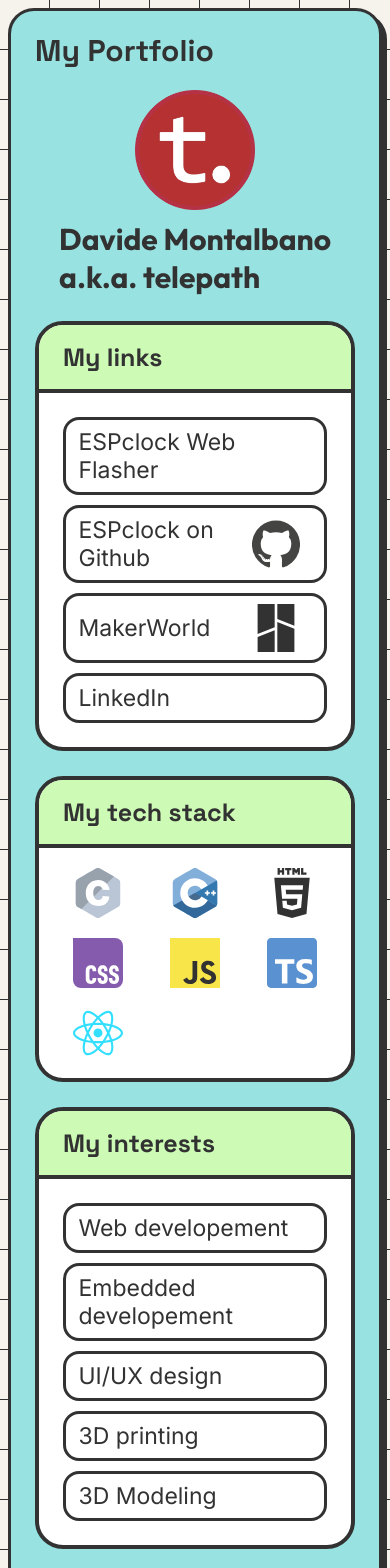
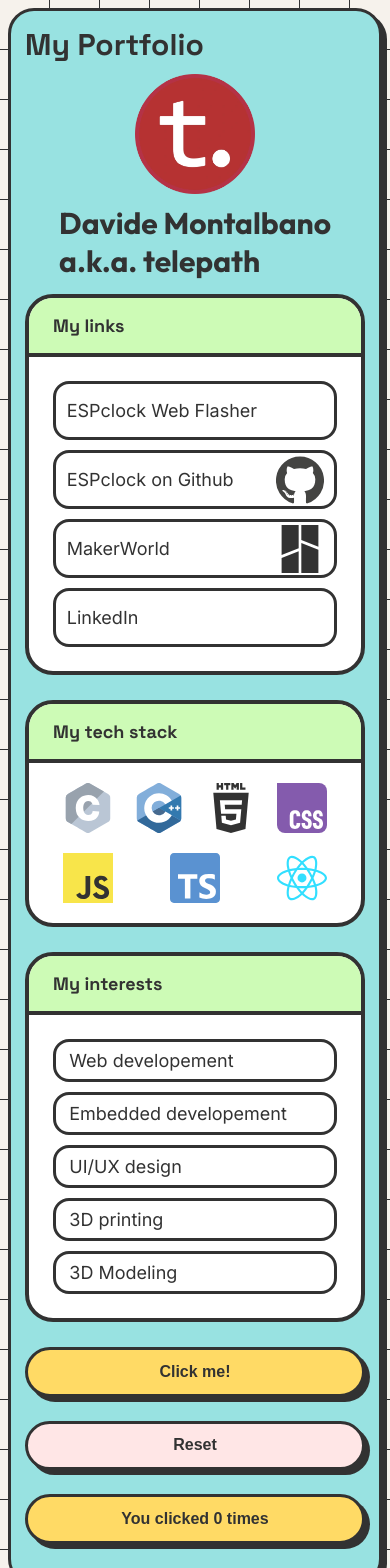
Before and after one commit to telepath9/Portfolio, a React (Vite) app: page / in a window 390 px wide. Shown: the top 1568 px of the page. Built offline with nearby package versions, Linux system fonts and the light colour scheme.

Commit message:
aesthetic fixes

```diff
--- a/index.html
+++ b/index.html
@@ -7,9 +7,8 @@
     <link rel="icon" type="image/png" sizes="16x16" href="./assets/favicon-16x16.png">-->
     <!--<link rel="manifest" href="/site.webmanifest">-->
     <link rel="icon" type="image/svg+xml" href="/favicon-16x16.png">
+    <meta name="viewport" content="width=device-width, initial-scale=1.0, maximum-scale=1.0, user-scalable=no" />
 
-
-    <meta name="viewport" content="width=device-width, initial-scale=1.0" />
     <title>Portfolio</title>
     <!--Space Grotesk font-->
     <link rel="preconnect" href="https://fonts.googleapis.com">
--- a/src/App.css
+++ b/src/App.css
@@ -4,7 +4,7 @@
   max-width: 452px;
   margin: 0px auto;
 
-  padding: 0px 24px;
+  padding: 20px 24px;
   border-radius: 26px;
   background: #7FDBDA;
   border: 3px solid #000;
@@ -30,14 +30,22 @@
   font-optical-sizing: auto;
   font-weight: 700;
   font-style: normal;
-
+  margin: 0px 0px 10px 0px;
+  /*border-radius: 24px;
+  border: solid black 4px;
+  padding: 20px;*/
 }
 
 #double_avatar{
   display: flex;
+
   /*justify-content: space-between;*/
   justify-content: space-evenly;
   flex-wrap: wrap;
+  margin: 0px 0px 14px 0px;
+  /*border-radius: 24px;
+  border: solid black 4px;
+  padding: 10px;*/
   /*background: #f5f0e8;*/
   /*text-align: center;*/
 }
@@ -57,7 +65,7 @@
   border-bottom: solid black 4px;
   padding: 16px 24px;
   font-family: "Space Grotesk", sans-serif;
-  font-size:  25px;
+  font-size: 1.5625rem; /*25px;*/
   font-optical-sizing: auto;
   font-weight: 700;
   font-style: normal;
@@ -71,8 +79,9 @@
   border-radius: 28px;
 
   border: solid black 4px;
-  margin: 25px 0px 0px 0px;
-    background: #ffffff;
+  margin: 0px 0px 25px 0px;
+  background: #ffffff;
+  z-index: 0;
 
 }
 
@@ -94,9 +103,11 @@
 }
 
 .linkIcons{
-  margin: 0px 12px 0px 0px;
+  /*margin: 0px 12px 0px 0px;*/
+  margin: 0px;
   height: 48px;
   width: 48px;
+  z-index: 1;
 }
 
 
@@ -111,6 +122,11 @@
    background: #ffffff00;
 }*/
 
+@keyframes expand{
+  from {padding: 0px min(1.2rem, 3%) 0px 0px;}
+  to {padding: 0.8rem min(1.2rem, 3%) 0.8rem 0.8rem;}
+}
+
 .singleLink{
   display: flex;
   justify-content: space-between;
@@ -122,16 +138,24 @@
   /*border-radius: 8px;*/
   margin: 10px 24px;
   /*padding: min(20px, 3.5%) min(24px, 4%);*/
-  padding: 0.5rem min(1.5rem, 4%);
-  /*cursor: pointer;*/
+  /*padding: 0.5rem min(1.5rem, 4%); <--- latest */
+
+  padding: 0px min(1.2rem, 3%) 0px 0px;
+  background: transparent;
+  z-index: 2;
+
+  transition: padding 0.2s ;  /*on :hover OFF*/
+
 }
+
+
 
 .singleLabel{
   display: flex;
   justify-content: space-between;
   align-items: center;
   font-family:"Inter", sans-serif;
-  font-size: 23px;
+  font-size: 1.4375rem; /*23px;*/
   border: solid black 3px;
   border-radius: 16px;
   margin: 10px 24px;
@@ -155,7 +179,8 @@
 }*/
 
 #bambu{
-  margin: 0px 12px;
+  /*margin: 0px 12px;*/
+  margin: 0px;
   height: 48px;
   width: 48px;
 }
@@ -167,13 +192,27 @@
 
   text-decoration:none;
   text-align: left;
-
+  padding: 1rem min(1.5rem, 4%);
 }
 
-a:hover {
-  background-color: #0f71b7;
+a:link:hover{
+  color: #000000;
+  background-color: #c2d9e9;
+  padding: 1rem min(1.5rem, 4%);
+  margin: 0px;
   text-decoration: none;
-  border-radius: 12px 0px 0px 12px;
+  border-radius: 13px 0px 0px 13px;
+}
+
+
+.singleLink:hover {
+  background-color: #c2d9e9;
+  text-decoration: none;
+  animation-name: expand;
+  animation-duration: 0.2s;
+  padding: 0.8rem min(1.2rem, 3%) 0.8rem 0.8rem;
+  /*border-radius: 12px 0px 0px 12px;*/
+  /*padding: 0.5rem min(1.2rem, 3%) 0.5rem 0px;*/
 
 }
 
@@ -213,13 +252,21 @@
 #buttons{
   display: flex;
   justify-content: space-between;
-  margin: 24px 0px 0px 0px;
+  margin: 0px 0px 10px 0px;
 }
 
 @media (max-width: 500px){
 
+  .flex_container{
+    padding: 14px 14px;
+  }
+
   #name{
     margin: 10px 0px 0px 0px;
+  }
+
+  .title2, .singleLink, .singleLabel{
+    font-size: 1.125rem;
   }
 
   .icons{
@@ -228,11 +275,11 @@
 
   #buttons{
     flex-direction: column;
-
+    margin: 0px;
   }
 
   .btn{
-    margin: 0px 0px 20px 0px;
+    margin: 0px 0px 24px 0px;
   }
 
 
--- a/src/App.tsx
+++ b/src/App.tsx
@@ -55,7 +55,7 @@
             </div>
 
             <div className='singleLink'>
-              <a className="links" href="https://www.linkedin.com/in/davide-montalbano-82ba1425a/" >LinkedIn</a>
+              <a  href="https://www.linkedin.com/in/davide-montalbano-82ba1425a/" >LinkedIn</a>
             </div>
 
             </section>
--- a/src/index.css
+++ b/src/index.css
@@ -10,6 +10,18 @@
   background-size: 50px 50px, 50px 50px, 10px 10px, 10px 10px;
   background-position: -1px -1px, -1px -1px, -0.5px -0.5px, -0.5px -0.5px;
 }
+
+html {
+  font-size: 16px; /* Base size */
+}
+
+/*
+@media (max-width: 500px) {
+  html {
+    font-size: 16px; /* Base size
+  }
+
+}*/
 
 /*fullscreen bg
 html {
```
